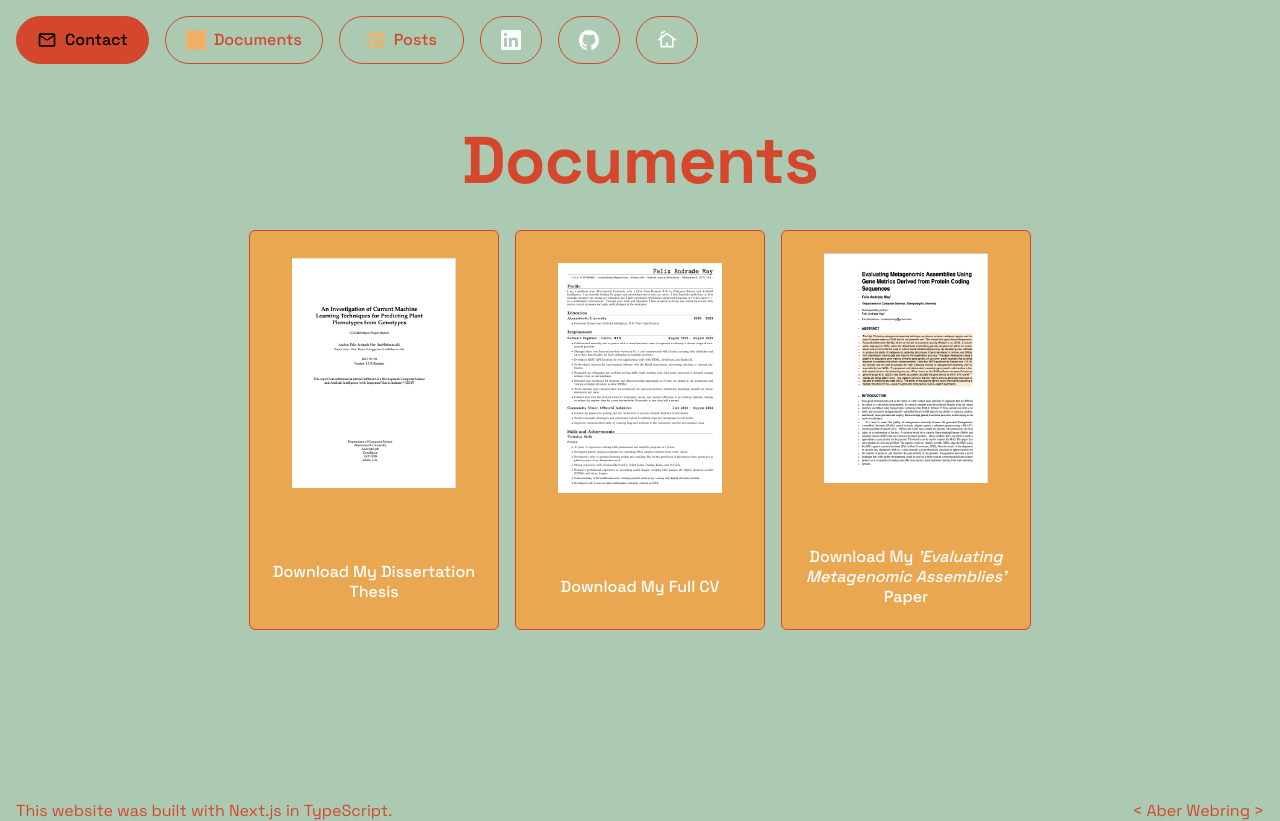
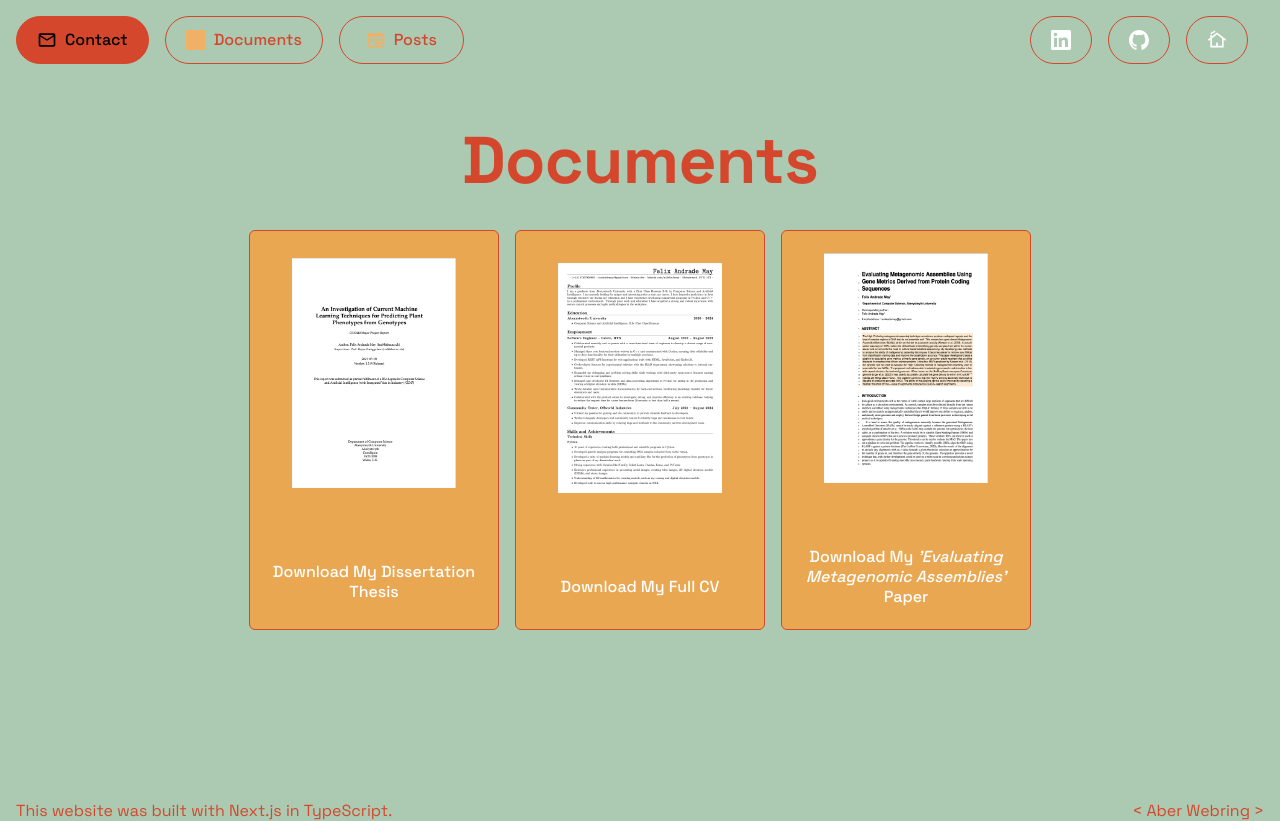
Before and after one commit to fandrademay/felixam-dev, a Next.js app: page /documents in a window 1280 px wide. Built offline with nearby package versions, Linux system fonts and the light colour scheme; grey boxes are pictures that could not be loaded.

Commit message:
moved otherbuttons to right of header

```diff
--- a/src/app/layout.tsx
+++ b/src/app/layout.tsx
@@ -35,6 +35,8 @@ export default function RootLayout(this: any, {
                   Posts
                 </Link>
 
+                <div className={styles.otherButtons}>
+
                   <Link className={styles.other} href="https://www.linkedin.com/in/felixAmay"
                         target="_blank" rel="noopener noreferrer">
                     <Image src="/linkedin-White-34.png" width={20} height={20} alt="LinkedIn"/>
@@ -48,6 +50,7 @@ export default function RootLayout(this: any, {
                   <Link className={styles.other} href="/">
                     <Image src="/home.svg" width={20} height={20} alt="Home"/>
                   </Link>
+                </div>
               </div>
 
               <div className={styles.ctas_mobile}>
--- a/src/app/page.module.css
+++ b/src/app/page.module.css
@@ -132,6 +132,13 @@
   gap: 16px;
 }
 
+.ctas div.otherButtons {
+  margin-right: 16px;
+  margin-left: auto;
+  gap: 16px;
+  display: flex;
+}
+
 .ctas a {
   appearance: none;
   border-radius: 64px;
@@ -208,7 +215,6 @@ a.minor:hover .white_inverting {
 
 a.other {
   border-color: var(--secondary-colour);
-  float: right;
 }
 
 a.other:hover {
```
Lines whose indentation alone changed are shown as unchanged.
